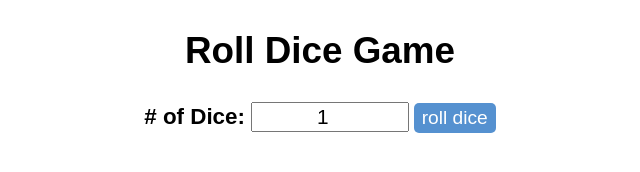
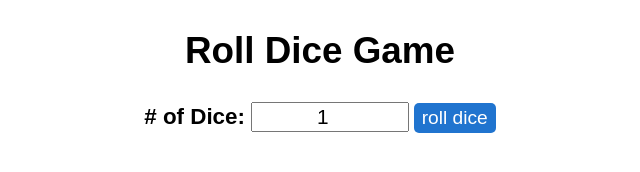
Before and after one commit to muH187/learn-JavaScript, a plain HTML site: page diceRoll/practice1/index.html in a window 1280 px wide. In both pictures the pointer is over the button "roll dice". Shown: the whole page, without its empty margins (320-960 px from the left). Drawn offline with Linux system fonts and the light colour scheme.

Commit message:
bg hover color

```diff
--- a/diceRoll/practice1/style.css
+++ b/diceRoll/practice1/style.css
@@ -27,6 +27,10 @@ button{
     border: none;
     padding: 4px 8px;
     cursor: pointer;
+    transition: 0.2s ease-in-out;
+}
+button:hover {
+    background-color: rgb(32, 116, 207);
 }
 #diceResult {
     margin: 25px;
```
